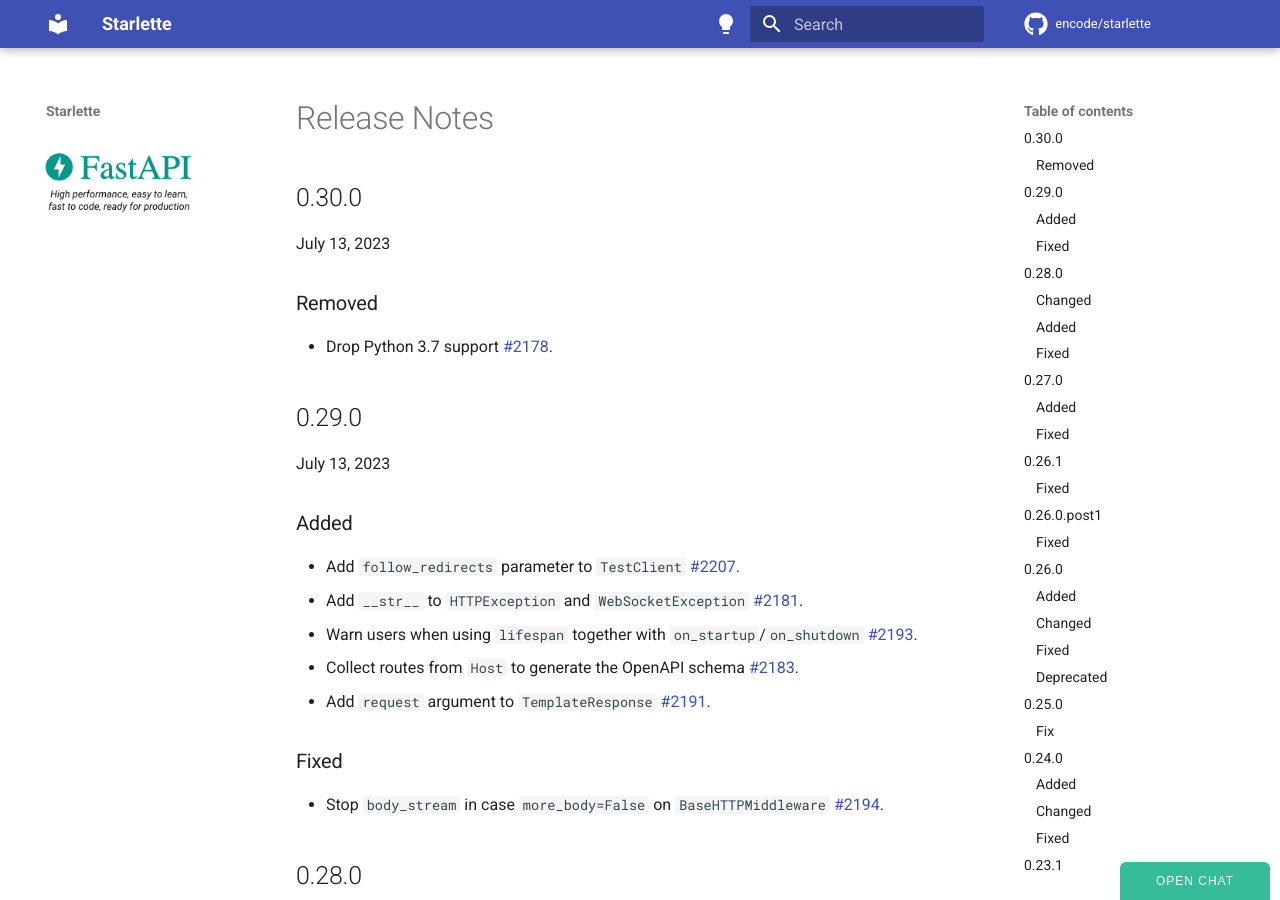
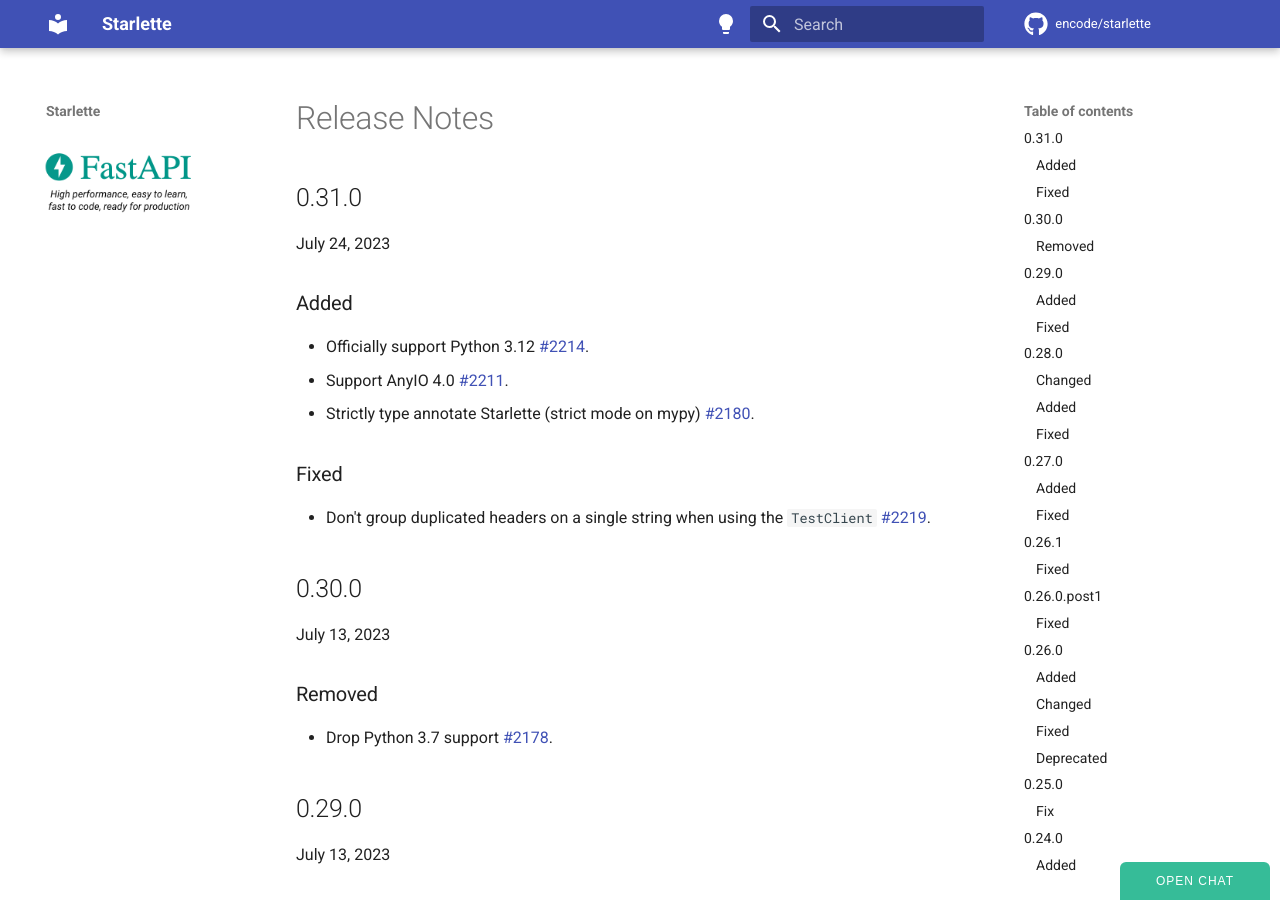
Before and after one commit to azurelotus0926/starlette, an MkDocs documentation site: the page built from docs/release-notes.md, in a window 1280 px wide and 900 px high. Built offline with MkDocs 1.6.1 and Material for MkDocs 9.7.7, drawn with Linux system fonts in a browser that asks for light colours; comment, search, counter and statistics services are not loaded.

Commit message:
Version 0.31.0 (#2224)

```diff
--- a/docs/release-notes.md
+++ b/docs/release-notes.md
@@ -1,3 +1,17 @@
+## 0.31.0
+
+July 24, 2023
+
+### Added
+
+* Officially support Python 3.12 [#2214](https://github.com/encode/starlette/pull/2214).
+* Support AnyIO 4.0 [#2211](https://github.com/encode/starlette/pull/2211).
+* Strictly type annotate Starlette (strict mode on mypy) [#2180](https://github.com/encode/starlette/pull/2180).
+
+### Fixed
+
+* Don't group duplicated headers on a single string when using the `TestClient` [#2219](https://github.com/encode/starlette/pull/2219).
+
 ## 0.30.0
 
 July 13, 2023
@@ -154,7 +168,7 @@ This release replaces the underlying HTTP client used on the `TestClient` (`requ
 ### Added
 * Add `WebSocketException` and support for WebSocket exception handlers [#1263](https://github.com/encode/starlette/pull/1263).
 * Add `middleware` parameter to `Mount` class [#1649](https://github.com/encode/starlette/pull/1649).
-* Officially support Python 3.11 [1863](https://github.com/encode/starlette/pull/1863).
+* Officially support Python 3.11 [#1863](https://github.com/encode/starlette/pull/1863).
 * Implement `__repr__` for route classes [#1864](https://github.com/encode/starlette/pull/1864).
 
 ### Fixed
--- a/starlette/__init__.py
+++ b/starlette/__init__.py
@@ -1 +1 @@
-__version__ = "0.30.0"
+__version__ = "0.31.0"
```
